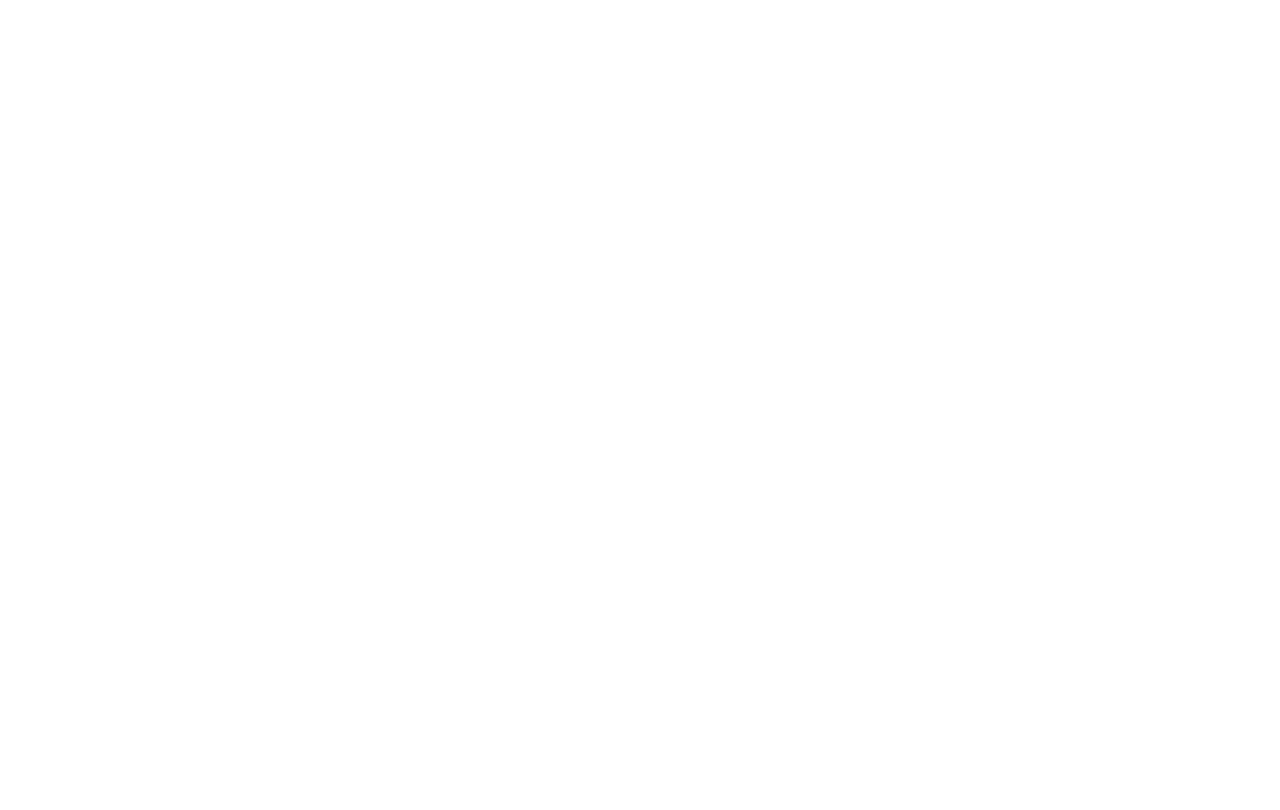
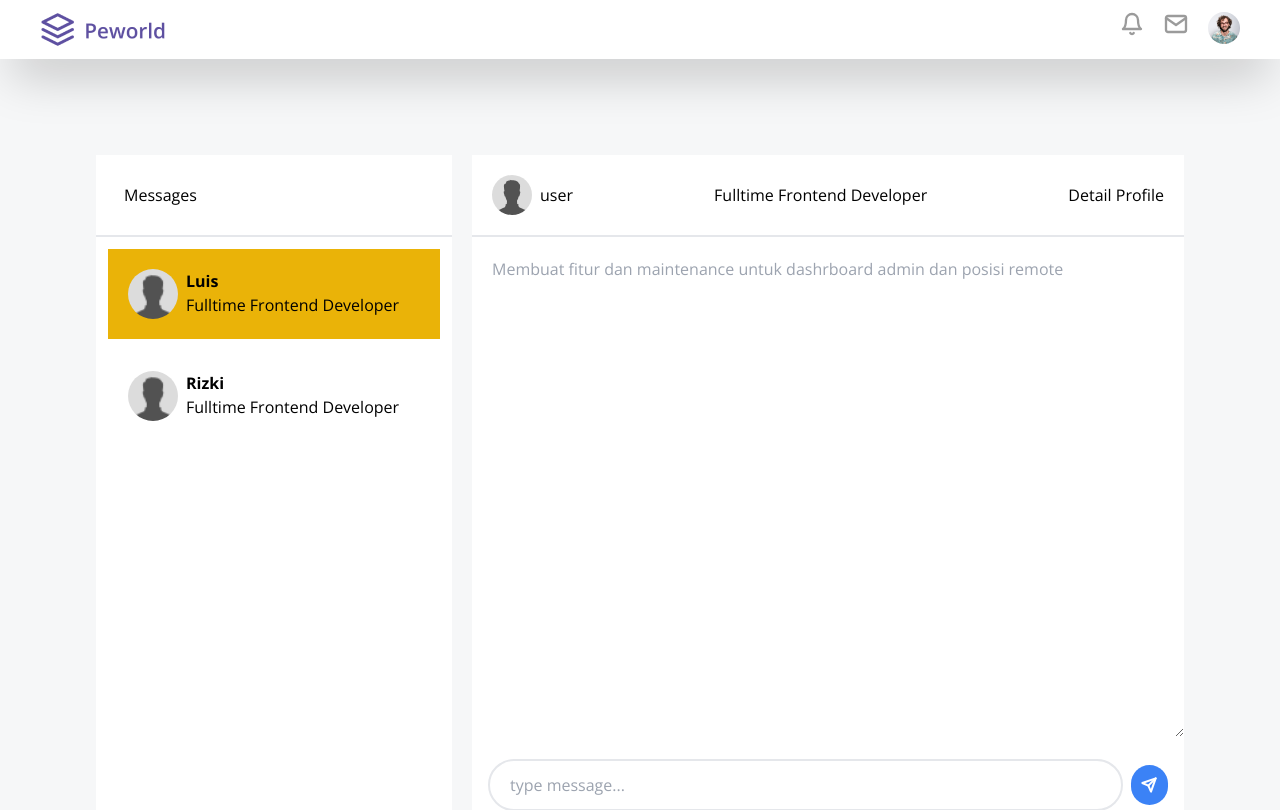
Before and after one commit to fauzimulyanaa/HireJob-FE, a React (Vite) app: page /chat-page in a window 1280 px wide. Before the commit this address had no page. Shown: the top 810 px of the page. Built offline with nearby package versions, Linux system fonts and the light colour scheme.

Commit message:
chat pages

```diff
--- a/src/App.jsx
+++ b/src/App.jsx
@@ -11,6 +11,7 @@ import LoginWorker from "./pages/AuthWorker/Login";
 import PageEditCompany from "./pages/PageEditCompany/PageEditCompany";
 import HomeLandingPage from "./pages/HomePage/PagesLanding";
 import PageEditWorker from "./pages/PageEditWorker/PageEditWorker";
+import PagesChat from "./pages/ChatTable/PagesChat"
 
 const App = () => {
   return (
@@ -24,6 +25,7 @@ const App = () => {
         <Route path="/edit-company" element={<PageEditCompany />} />
         <Route path="/edit-worker" element={<PageEditWorker />} />
         <Route path="/landing-home" element={<HomeLandingPage />} />
+        <Route path="/chat-page" element={<PagesChat />} />
       </Routes>
     </Router>
   );
--- /dev/null
+++ b/src/components/ChatPage/ChatHandle.jsx
@@ -0,0 +1,16 @@
+import Chating from "../elements/Chat";
+import NavbarHireChat from "../elements/NavbarChat";
+import Footer from "../elements/Footer";
+
+export default function ChatControl(){
+    return(
+        <>
+        <div className="bg-[#F6F7F8] w-screen">
+        <NavbarHireChat />
+        <Chating />
+        <Footer />
+        </div>
+        </>
+
+    )
+}
--- /dev/null
+++ b/src/components/elements/Chat.jsx
@@ -0,0 +1,60 @@
+import { Link } from "react-router-dom";
+import Photo from "../../assets/img/chatimg.png";
+import SendMessange from "../../assets/img/send.svg"
+
+export default function Chating() {
+  return (
+    <>
+      <div className="container flex p-24">
+        <div className="popup bg-white w-2/4 me-5">
+          <h1 className="p-7 border-b-2">Messages</h1>
+          <div className="listUser">
+            <div className="user flex p-5 m-3 bg-yellow-500">
+              <img className="rounded-full me-2 w-[50px]" src={Photo} />
+              <div className="description">
+              <p className="font-bold">Luis</p>
+              <p className="">Fulltime Frontend Developer</p>
+              </div>
+            </div>
+          </div>
+          <div className="listUser">
+            <div className="user flex p-5 m-3">
+              <img className="rounded-full me-2 w-[50px]" src={Photo} />
+              <div className="description">
+              <p className="font-bold">Rizki</p>
+              <p>Fulltime Frontend Developer</p>
+              </div>
+            </div>
+          </div>
+        </div>
+
+        {/** form chat */}
+        <div className="field bg-white w-full">
+          <div className="wrapper p-5 border-b-2 flex flex-col justify-between md:flex-row">
+          <div className="detail flex">
+            <img className="rounded-full me-2" src={Photo} />
+            <p className="my-auto">user</p>
+          </div>
+          <div className="title my-auto">
+            <h3>Fulltime Frontend Developer</h3>
+          </div>
+          <div className="detail my-auto">
+            <Link to={'/detail-profile'}>
+              Detail Profile
+            </Link>
+          </div>
+          </div>
+          <div className="text">
+            <form>
+            <textarea className="bg-white w-full outline-none ps-5 pt-5" rows="20" placeholder="Membuat fitur dan maintenance untuk dashrboard admin dan posisi remote"></textarea>
+            <div className="values flex justify-center p-4">
+            <input className="rounded-full border-2 p-3 me-2 w-full ps-5" type="search" placeholder="type message..." />
+            <button className="bg-blue-500 rounded-full w-[40px] h-[40px] my-auto"><img className="m-auto" src={SendMessange} /></button>
+            </div>
+            </form>
+          </div>
+        </div>
+      </div>
+    </>
+  );
+}
--- /dev/null
+++ b/src/components/elements/NavbarChat.jsx
@@ -0,0 +1,27 @@
+import Logo from "../../assets/img/logo.png";
+import Email from "../../assets/img/email.svg";
+import Bell from "../../assets/img/bell.svg";
+import Profile from "../../assets/img/profile.png";
+
+export default function NavbarHireChat() {
+  return (
+    <>
+      <section>
+          <nav className="bg-white w-screen shadow-2xl">
+            <div className="content flex justify-between mx-10 py-3">
+            <div className="logo">
+              <img src={Logo} />
+            </div>
+            <div className="icon flex space-x-5">
+              <a href=""><img src={Bell}  /></a>
+              <a href=""><img src={Email}  /></a>
+              <div className="profiles">
+                <img className="rounded-full" src={Profile} />
+              </div>
+            </div>
+            </div>
+          </nav>
+      </section>
+    </>
+  );
+}
--- /dev/null
+++ b/src/pages/ChatTable/PagesChat.jsx
@@ -0,0 +1,9 @@
+import ChatControl from "../../components/ChatPage/ChatHandle"
+
+export default function ChatPage(){
+    return(
+        <>
+        <ChatControl />
+        </>
+    )
+}
```
Also changed, not shown: src/assets/img/chatimg.png (added), src/assets/img/send.svg (added).
